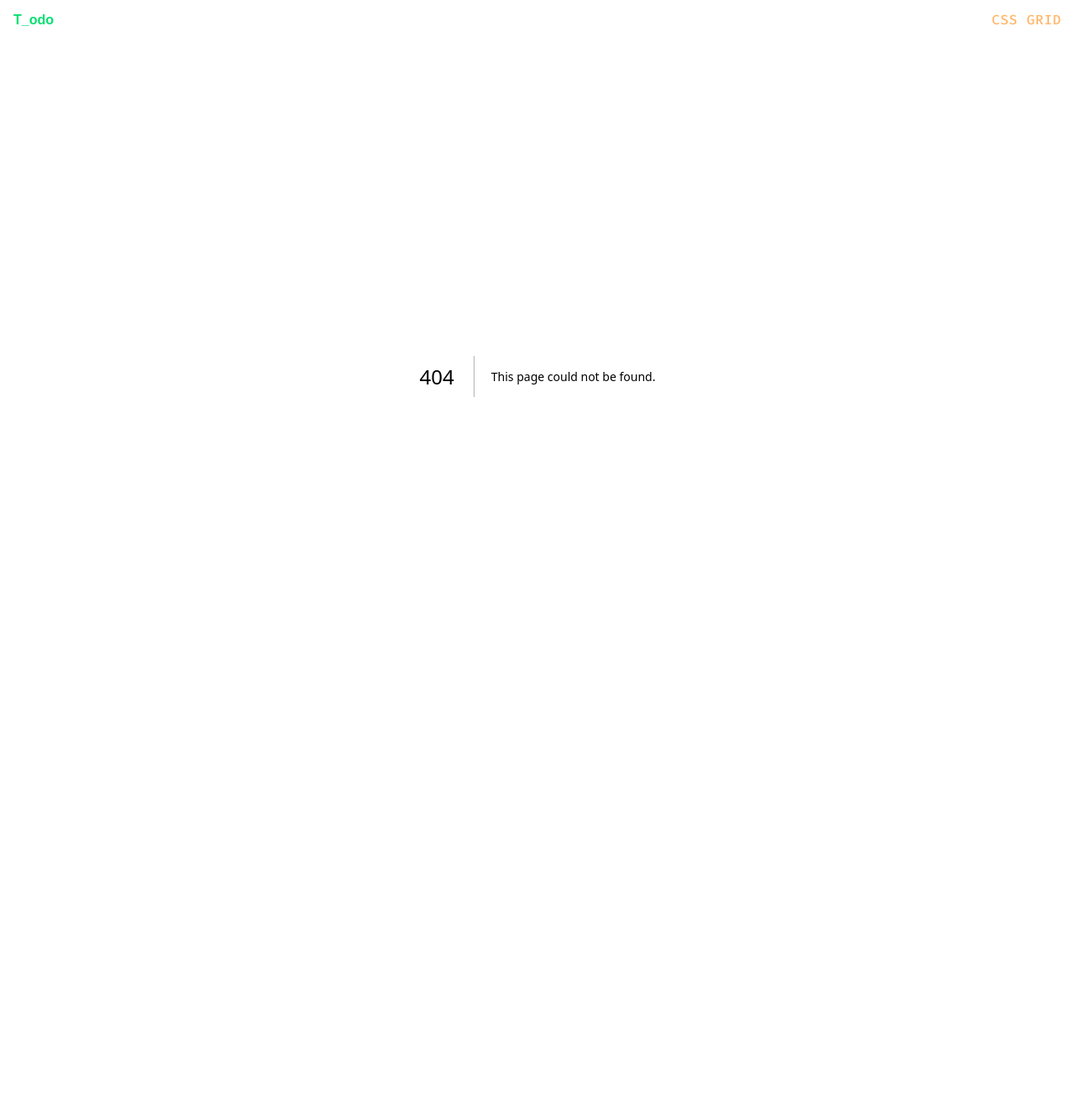
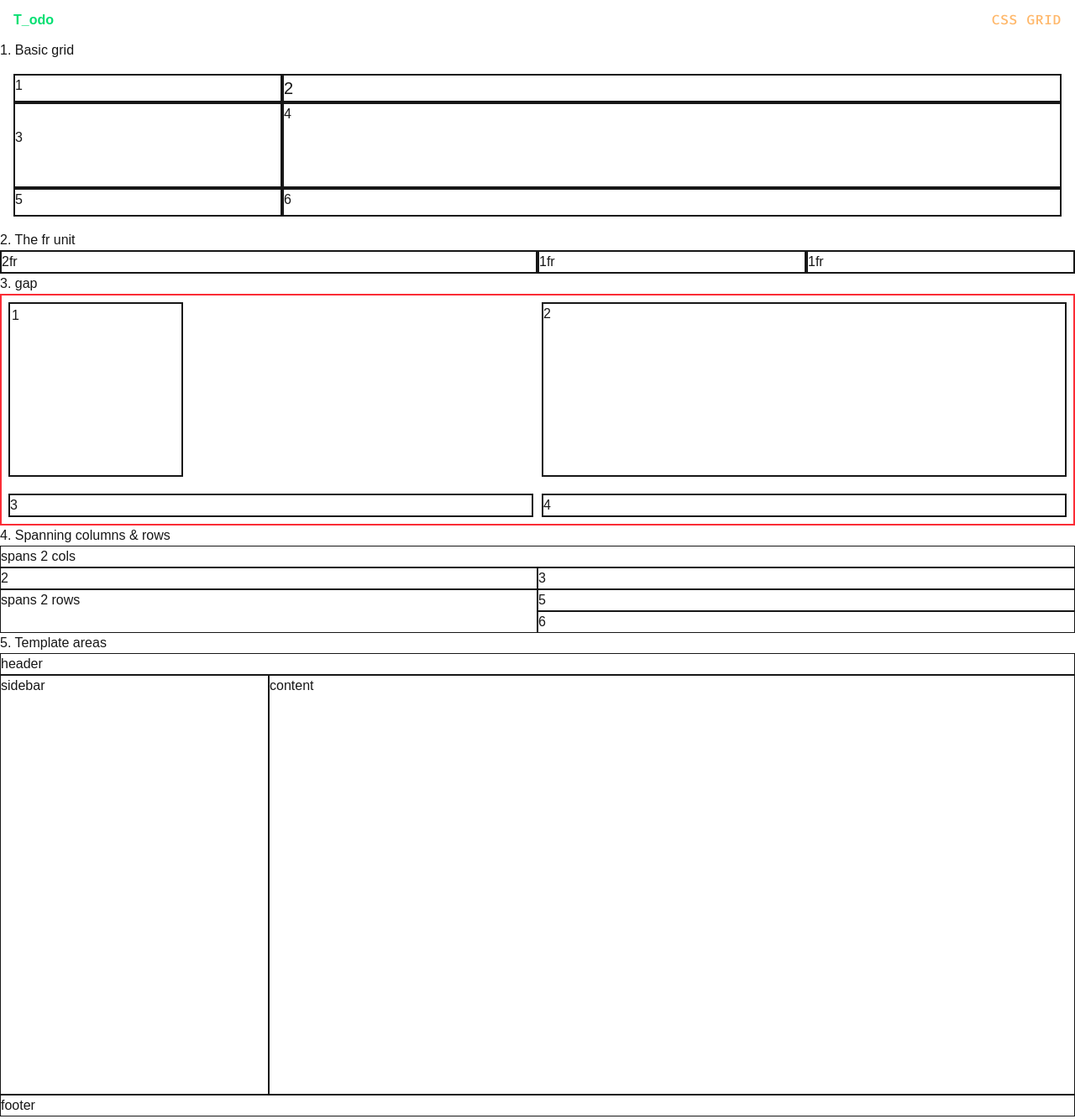
Before and after one commit to Kamesas/Labs, a Next.js app: page /grid in a window 1280 px wide. Before the commit this address had no page. Shown: the top 1333 px of the page at 84% size. Before the commit the page ends 848 px from the top, so only its background shows below. Built offline with nearby package versions, Linux system fonts and the light colour scheme.

Commit message:
feat: add grid page with css grid examples

```diff
--- /dev/null
+++ b/src/app/grid/page.tsx
@@ -0,0 +1,167 @@
+export default function GridCS() {
+  return (
+    <main>
+      {/* 1. Basic grid — display: grid, grid-template-columns, grid-template-rows */}
+      <section>
+        <h2 className="my-class">1. Basic grid</h2>
+        <div
+          className="[&>div]:border-2"
+          style={{
+            padding: "16px",
+            display: "grid",
+            gridTemplateColumns: "320px 2fr",
+            gridTemplateRows: "1fr 3fr 1fr",
+          }}
+        >
+          <div className="text-16">1</div>
+          <div className="text-20">2</div>
+          <div className="text-16/20">3</div>
+          <div>4</div>
+          <div>5</div>
+          <div>6</div>
+        </div>
+      </section>
+
+      {/* 2. The fr unit — fractional unit, distributes available space
+          try: "1fr 1fr 1fr", "2fr 1fr", "1fr 2fr 1fr" in grid-template-columns */}
+      <section>
+        <h2>2. The fr unit</h2>
+
+        <div
+          className="[&>div]:border-2"
+          style={{ display: "grid", gridTemplateColumns: "2fr 1fr 1fr" }}
+        >
+          <div>2fr</div>
+          <div>1fr</div>
+          <div>1fr</div>
+        </div>
+      </section>
+
+      {/* 3. gap — row-gap, column-gap, or shorthand gap
+          gap: "row column" or single value for both */}
+      <section>
+        <h2>3. gap</h2>
+        <div
+          className="[&>div]:border-2 border-2 p-2 border-red-500"
+          style={{
+            display: "grid",
+            gridTemplateColumns: "1fr 1fr",
+            gap: "20px 10px",
+          }}
+        >
+          <div className="border p-0.5 w-52 h-52">1</div>
+          <div>2</div>
+          <div>3</div>
+          <div>4</div>
+        </div>
+      </section>
+
+      {/* 4. Spanning — grid-column and grid-row
+          grid-column: "1 / 3" means start at line 1, end at line 3 (spans 2 cols)
+          shorthand: grid-column: "span 2" */}
+      <section>
+        <h2>4. Spanning columns & rows</h2>
+        <div
+          className="[&>div]:border"
+          style={{ display: "grid", gridTemplateColumns: "1fr 1fr" }}
+        >
+          <div style={{ gridColumn: "1/3" }}>spans 2 cols</div>
+          <div>2</div>
+          <div>3</div>
+          <div style={{ gridRow: "span 2" }}>spans 2 rows</div>
+          <div>5</div>
+          <div>6</div>
+        </div>
+      </section>
+
+      {/* 5. grid-template-areas — name regions of your grid
+          each string is a row, each word is a cell name
+          use grid-area on children to place them */}
+      <section>
+        <h2>5. Template areas</h2>
+        <div
+          className="[&>div]:border"
+          style={{
+            display: "grid",
+            gridTemplateColumns: "320px 1fr",
+            gridTemplateRows: "1fr 500px 1fr",
+            gridTemplateAreas: `
+              "header header"
+              "sidebar content"
+              "footer footer"
+          `,
+          }}
+        >
+          <div style={{ gridArea: "header" }}>header</div>
+          <div style={{ gridArea: "sidebar" }}>sidebar</div>
+          <div style={{ gridArea: "content" }}>content</div>
+          <div style={{ gridArea: "footer" }}>footer</div>
+        </div>
+      </section>
+
+      {/* 6. Alignment — justify-items / align-items aligns children within their cell
+          justify-content / align-content aligns the grid tracks within the container
+          values: start | end | center | stretch */}
+      <section>
+        <h2>6. Alignment</h2>
+        <div
+          className="[&>div]:border [&>div]:w-28 border p-2 min-h-32 max-w-2xl m-auto"
+          style={{
+            display: "grid",
+            gridTemplateColumns: "1fr 1fr 1fr 1fr",
+            gap: "1rem",
+          }}
+        >
+          <div style={{ placeSelf: "start" }}>start</div>
+          <div style={{ placeSelf: "center" }}>center</div>
+          <div style={{ placeSelf: "end" }}>end</div>
+          <div style={{ placeSelf: "stretch" }}>stretch</div>
+        </div>
+      </section>
+
+      {/* 7. repeat() + minmax() — responsive columns without media queries
+          auto-fill: creates as many columns as fit, keeps empty tracks
+          auto-fit: same but collapses empty tracks
+          minmax(min, max): column is at least min, at most max wide */}
+      <section>
+        <h2>7. repeat + minmax (auto-fill)</h2>
+        <div
+          className="[&>div]:bg-amber-500 p-2"
+          style={{
+            display: "grid",
+            // gridTemplateColumns: "repeat(4, minmax(200px, 300px))",
+            gridTemplateColumns: "repeat(auto-fill, minmax(200px, 1fr))",
+            gap: "1rem",
+          }}
+        >
+          <div>1</div>
+          <div>2</div>
+          {/* <div>3</div> */}
+          {/* <div>4</div> */}
+          {/* <div>5</div> */}
+          {/* <div>6</div> */}
+        </div>
+      </section>
+
+      <section>
+        <h2>8. Custom layout 1</h2>
+
+        <div
+          className="p-2 [&>div]:border [&>div]:min-h-52 [&>div]:bg-amber-700"
+          style={{
+            display: "grid",
+            gridTemplateColumns: "1fr 1fr 1fr 1fr",
+            gridTemplateRows: "1fr 1fr",
+            gap: "1rem",
+          }}
+        >
+          <div style={{ gridRow: "1/3", gridColumn: "1/2" }}>1</div>
+          <div style={{ gridRow: "1/2", gridColumn: "2/4" }}>2</div>
+          <div>3</div>
+          <div>4</div>
+          <div style={{ gridColumn: "3/5" }}>5</div>
+        </div>
+      </section>
+    </main>
+  );
+}
```
